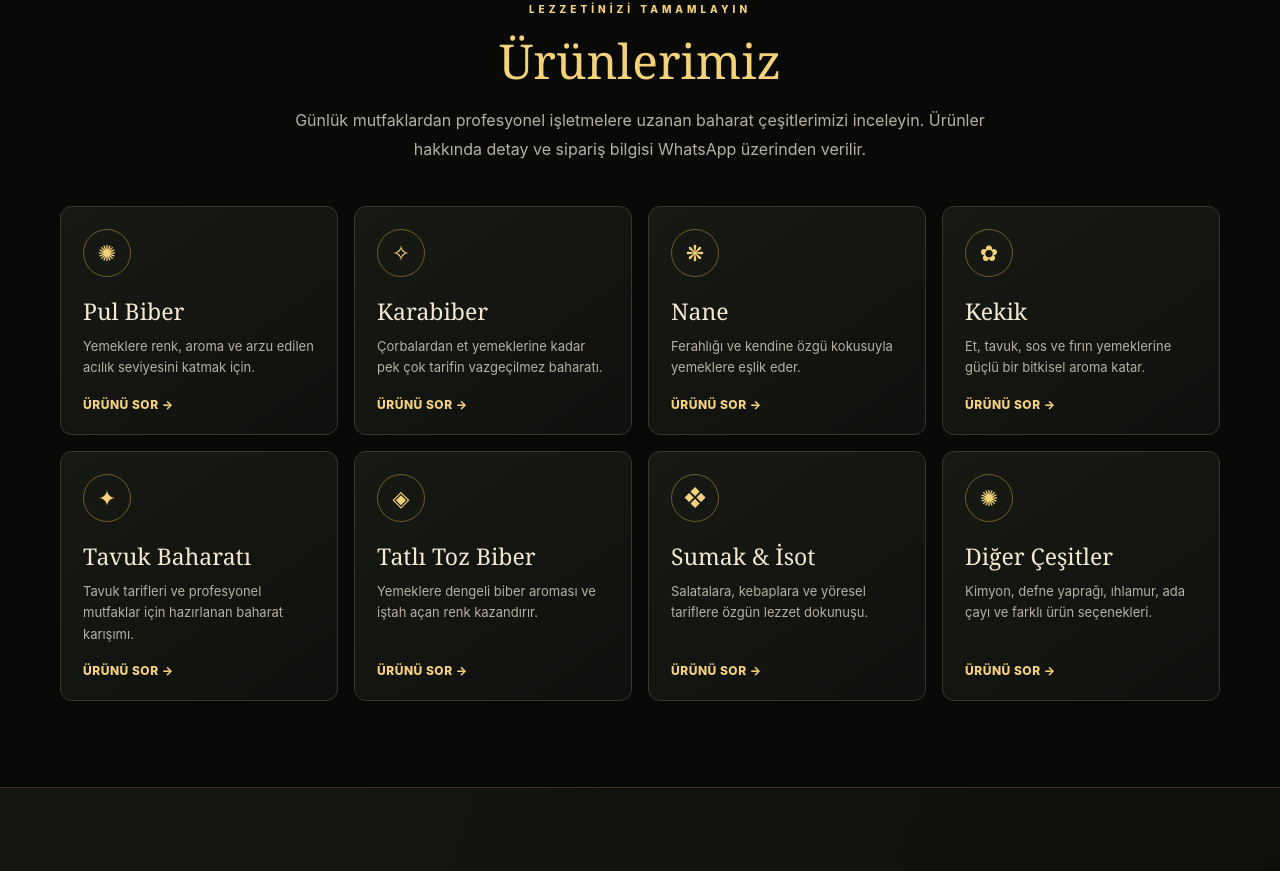
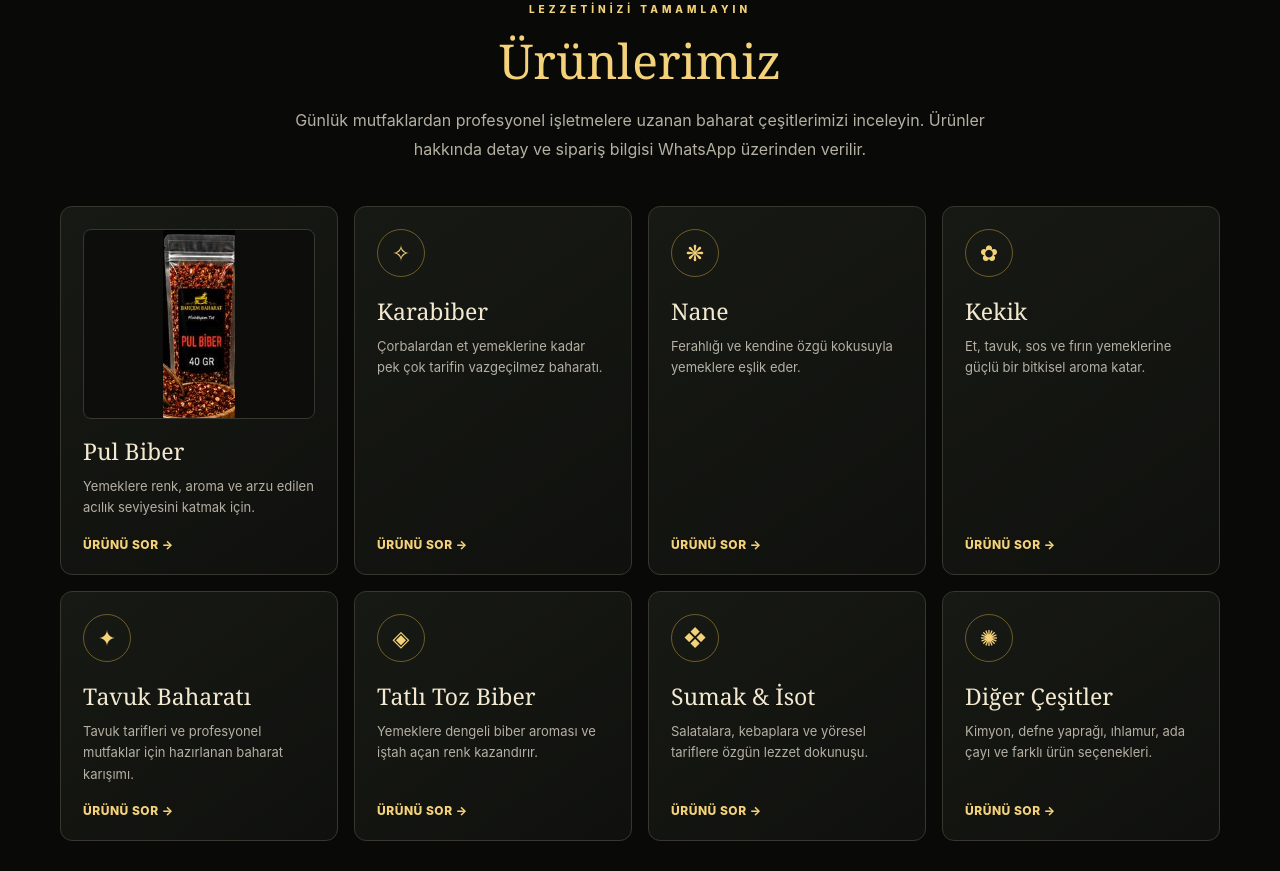
Before and after one commit to demirzafer798-creator/bah-em-baharat, a plain HTML site: page index.html in a window 1280 px wide. Shown: the part 964-1835 px from the top of the page. Drawn offline with Linux system fonts and the light colour scheme.

Commit message:
Show branded Pul Biber product photo on website

```diff
--- a/index.html
+++ b/index.html
@@ -15,7 +15,7 @@ header{position:sticky;top:0;z-index:10;background:rgba(9,10,8,.94);backdrop-fil
 .hero:after{content:"";position:absolute;right:-90px;top:50px;width:540px;height:540px;border:1px solid rgba(217,173,66,.18);border-radius:50%;box-shadow:0 0 0 35px rgba(217,173,66,.025),0 0 0 80px rgba(217,173,66,.02)}
 .heroContent{position:relative;z-index:1;max-width:650px;padding:86px 0}.eyebrow{color:var(--gold2);letter-spacing:4px;font-size:11px;font-weight:800}.hero h1{font-family:Georgia,serif;font-size:clamp(48px,7vw,82px);line-height:1.02;font-weight:500;margin:20px 0}.hero h1 em{font-style:normal;color:var(--gold2)}.hero p{max-width:540px;color:#d1cabb;font-size:18px;line-height:1.8}.heroActions{display:flex;gap:12px;flex-wrap:wrap;margin-top:30px}.btn.outline{background:transparent;color:var(--gold2);border:1px solid var(--gold)}.heroNote{margin-top:45px;color:#9e9787;font-size:12px;letter-spacing:2px}
 section{padding:86px 0}.sectionTop{text-align:center;max-width:700px;margin:0 auto 42px}.sectionTop .eyebrow{font-size:10px}.sectionTop h2{font-family:Georgia,serif;font-weight:500;font-size:clamp(34px,5vw,48px);margin:13px 0;color:var(--gold2)}.sectionTop p{color:var(--muted);line-height:1.8;margin:0}
-.products{display:grid;grid-template-columns:repeat(4,1fr);gap:16px}.product{background:linear-gradient(145deg,#171914,#10110e);border:1px solid var(--line);border-radius:12px;padding:22px;min-height:220px;display:flex;flex-direction:column}.productIcon{width:48px;height:48px;border:1px solid rgba(217,173,66,.45);border-radius:50%;display:grid;place-items:center;color:var(--gold2);font-size:22px;margin-bottom:18px}.product h3{font-family:Georgia,serif;font-size:23px;font-weight:500;margin:0 0 9px;color:#f3e8d0}.product p{color:var(--muted);font-size:13px;line-height:1.65;margin:0 0 18px;flex:1}.product a{color:var(--gold2);font-size:12px;font-weight:800;letter-spacing:.5px}
+.products{display:grid;grid-template-columns:repeat(4,1fr);gap:16px}.product{background:linear-gradient(145deg,#171914,#10110e);border:1px solid var(--line);border-radius:12px;padding:22px;min-height:220px;display:flex;flex-direction:column}.productIcon{width:48px;height:48px;border:1px solid rgba(217,173,66,.45);border-radius:50%;display:grid;place-items:center;color:var(--gold2);font-size:22px;margin-bottom:18px}.productImage{width:100%;height:190px;object-fit:contain;background:#0d0e0b;border:1px solid #38372f;border-radius:8px;margin-bottom:16px}.product h3{font-family:Georgia,serif;font-size:23px;font-weight:500;margin:0 0 9px;color:#f3e8d0}.product p{color:var(--muted);font-size:13px;line-height:1.65;margin:0 0 18px;flex:1}.product a{color:var(--gold2);font-size:12px;font-weight:800;letter-spacing:.5px}
 .band{background:linear-gradient(110deg,#17150f,#0e100d);border-top:1px solid #3b3322;border-bottom:1px solid #3b3322}.bandGrid{display:grid;grid-template-columns:1fr 1fr;gap:50px;align-items:center}.band h2,.about h2{font-family:Georgia,serif;font-weight:500;font-size:clamp(34px,5vw,48px);color:var(--gold2);margin:14px 0}.band p,.about p{color:#c4bdaf;line-height:1.9}.pillars{display:grid;grid-template-columns:1fr 1fr;gap:12px}.pillar{padding:20px;border:1px solid #403a2c;border-radius:9px;background:#11130f}.pillar b{display:block;color:var(--gold2);margin-bottom:7px}.pillar span{font-size:13px;color:var(--muted);line-height:1.6}
 .aboutGrid{display:grid;grid-template-columns:1fr 1fr;gap:50px;align-items:center}.aboutPanel{border:1px solid #443a27;border-radius:14px;padding:36px;background:radial-gradient(circle at 80% 15%,rgba(217,173,66,.14),transparent 40%),#11130f}.aboutPanel .bigWord{font-family:Georgia,serif;color:var(--gold2);font-size:48px}.aboutPanel p{font-size:14px}
 .contact{background:#10120e;border-top:1px solid var(--line)}.contactGrid{display:grid;grid-template-columns:1fr 1fr;gap:40px}.contact h2{font-family:Georgia,serif;font-weight:500;color:var(--gold2);font-size:46px;margin:12px 0}.contact p{color:var(--muted);line-height:1.8}.contactCard{border:1px solid #433a28;border-radius:12px;padding:25px;margin-bottom:12px}.contactCard small{display:block;color:var(--gold2);letter-spacing:2px;margin-bottom:8px}.contactCard strong{font-size:18px}
@@ -41,7 +41,7 @@ footer{padding:28px 0;border-top:1px solid #302d24;color:#938d80;font-size:12px}
 </div></div></section>
 <section id="urunler"><div class="wrap"><div class="sectionTop"><div class="eyebrow">LEZZETİNİZİ TAMAMLAYIN</div><h2>Ürünlerimiz</h2><p>Günlük mutfaklardan profesyonel işletmelere uzanan baharat çeşitlerimizi inceleyin. Ürünler hakkında detay ve sipariş bilgisi WhatsApp üzerinden verilir.</p></div>
 <div class="products">
-<article class="product"><div class="productIcon">✺</div><h3>Pul Biber</h3><p>Yemeklere renk, aroma ve arzu edilen acılık seviyesini katmak için.</p><a href="https://wa.me/905453562301?text=Pul%20biber%20%C3%BCr%C3%BCn%C3%BCn%C3%BCz%20hakk%C4%B1nda%20bilgi%20almak%20istiyorum." target="_blank" rel="noopener">ÜRÜNÜ SOR →</a></article>
+<article class="product"><img class="productImage" src="/assets/pul-biber.jpg" alt="Bahçem Baharat Pul Biber ambalajı"><h3>Pul Biber</h3><p>Yemeklere renk, aroma ve arzu edilen acılık seviyesini katmak için.</p><a href="https://wa.me/905453562301?text=Pul%20biber%20%C3%BCr%C3%BCn%C3%BCn%C3%BCz%20hakk%C4%B1nda%20bilgi%20almak%20istiyorum." target="_blank" rel="noopener">ÜRÜNÜ SOR →</a></article>
 <article class="product"><div class="productIcon">✧</div><h3>Karabiber</h3><p>Çorbalardan et yemeklerine kadar pek çok tarifin vazgeçilmez baharatı.</p><a href="https://wa.me/905453562301?text=Karabiber%20%C3%BCr%C3%BCn%C3%BCn%C3%BCz%20hakk%C4%B1nda%20bilgi%20almak%20istiyorum." target="_blank" rel="noopener">ÜRÜNÜ SOR →</a></article>
 <article class="product"><div class="productIcon">❋</div><h3>Nane</h3><p>Ferahlığı ve kendine özgü kokusuyla yemeklere eşlik eder.</p><a href="https://wa.me/905453562301?text=Nane%20%C3%BCr%C3%BCn%C3%BCn%C3%BCz%20hakk%C4%B1nda%20bilgi%20almak%20istiyorum." target="_blank" rel="noopener">ÜRÜNÜ SOR →</a></article>
 <article class="product"><div class="productIcon">✿</div><h3>Kekik</h3><p>Et, tavuk, sos ve fırın yemeklerine güçlü bir bitkisel aroma katar.</p><a href="https://wa.me/905453562301?text=Kekik%20%C3%BCr%C3%BCn%C3%BCn%C3%BCz%20hakk%C4%B1nda%20bilgi%20almak%20istiyorum." target="_blank" rel="noopener">ÜRÜNÜ SOR →</a></article>
```
